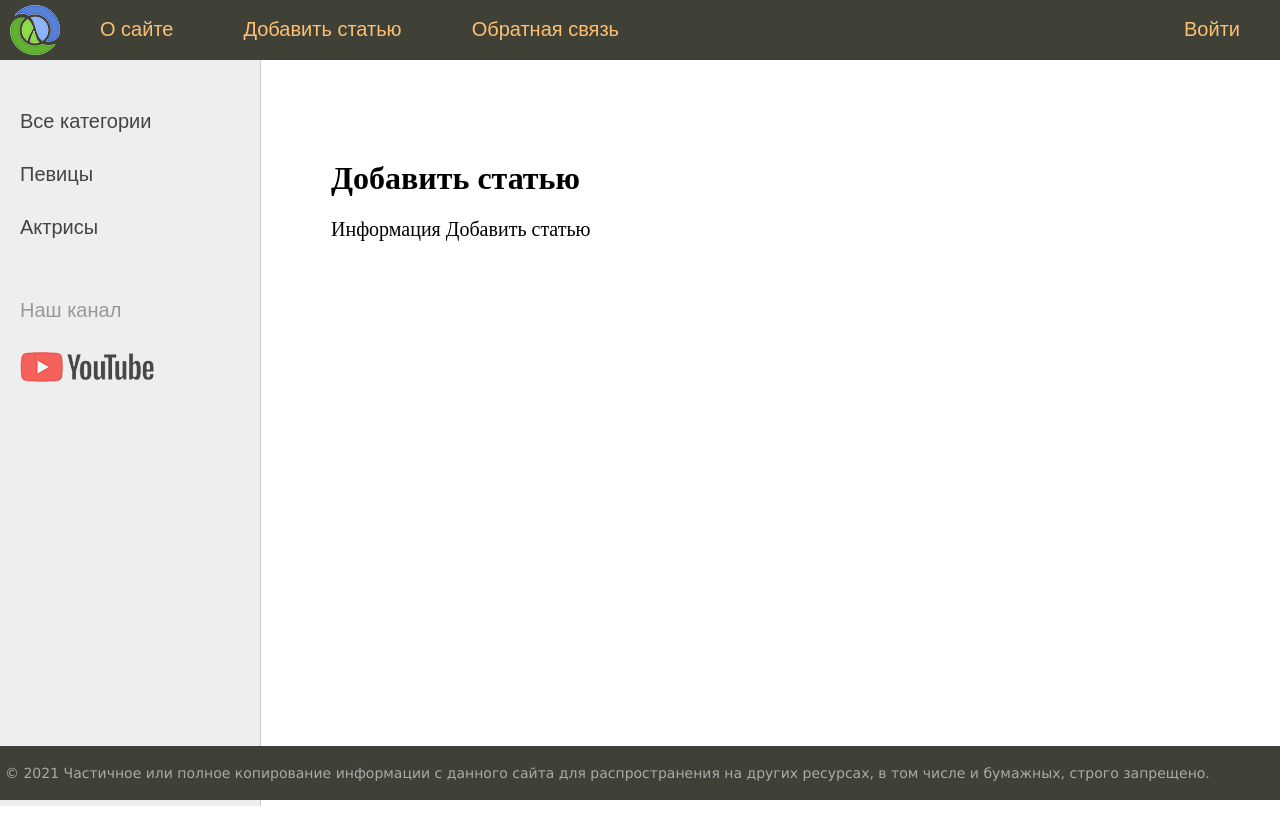
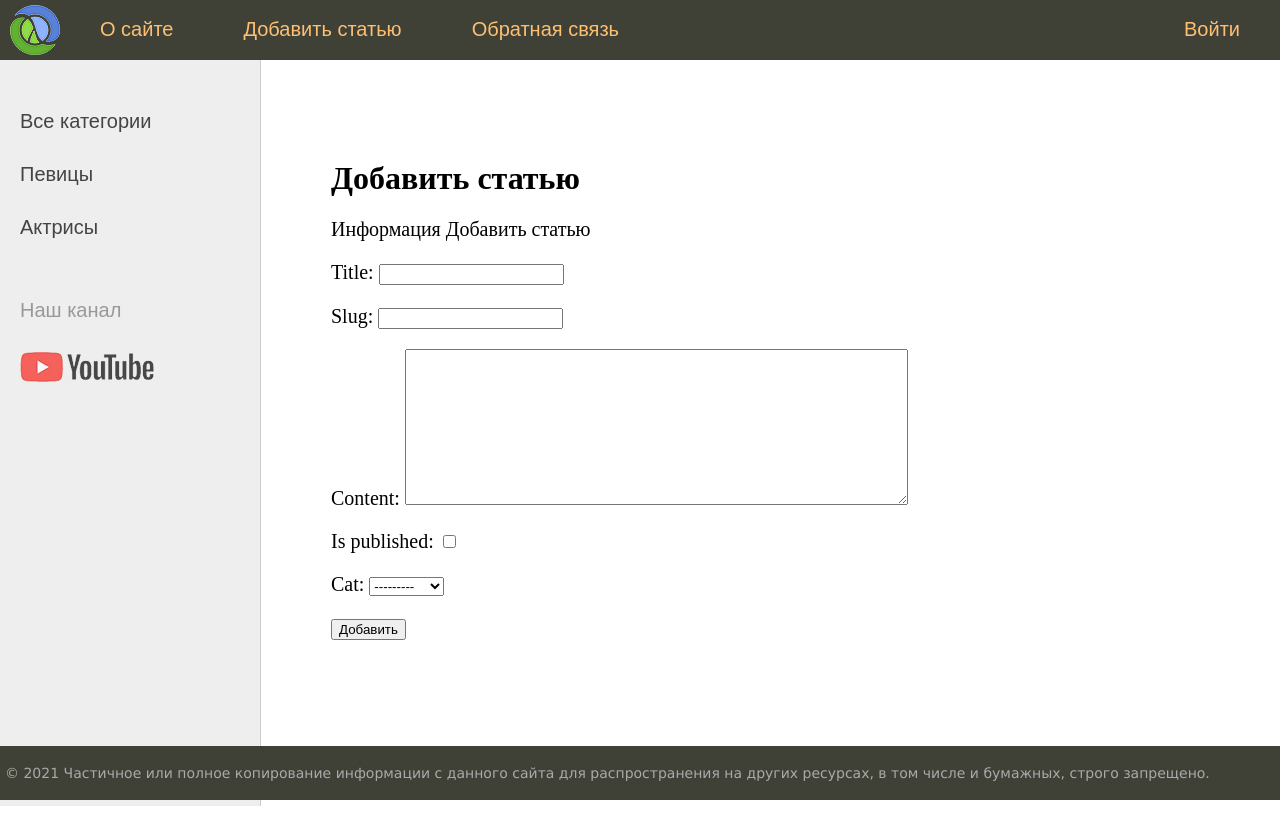
Before and after one commit to aza72/pythonProject, a Django app: page /add_page/ in a window 1280 px wide. Run offline with Django 4.2, Linux system fonts and the light colour scheme; data comes from the database, SQL or seed files in the repository.

Commit message:
#lesson 13  40%

```diff
--- /dev/null
+++ b/lc/forms.py
@@ -0,0 +1,9 @@
+from django import forms
+from .models import *
+
+class AddPostForm(forms.Form):
+    title=forms.CharField(max_length=255)
+    slug=forms.SlugField(max_length=255)
+    content=forms.CharField(widget=forms.Textarea(attrs={'cols':60,'rows':10}))
+    is_published=forms.BooleanField()
+    cat=forms.ModelChoiceField(queryset=Category.objects.all())
--- a/lc/templates/lc/addpage.html
+++ b/lc/templates/lc/addpage.html
@@ -3,4 +3,11 @@
 {% block content %}
 <h1>{{ title }}</h1>
 <p1> Информация Добавить статью</p1>
+
+
+<form action="{% url 'add_page' %}" method="post">
+    {% csrf_token %}
+    {{ form.as_p }}
+    <button type="submit">Добавить</button>
+</form>
 {% endblock %}
--- a/lc/views.py
+++ b/lc/views.py
@@ -1,5 +1,7 @@
 from django.shortcuts import render, redirect, get_object_or_404
 from django.http import HttpResponse, HttpResponseNotFound, Http404
+
+from .forms import *
 from .models import *
 # Create your views here.
 
@@ -23,8 +25,15 @@ def about (request):
     return render(request,'lc/about.html',{'menu':menu,'title':'Страница о нас'})
 
 def add_page (request):
+    if request.method == 'POST':
+        form = AddPostForm(request.POST)
+        if form.is_valid():
+            print(form.cleaned_data)
+    else:
+        form = AddPostForm
     addpage_param = {'menu': menu,
-                     'title': 'Добавить статью'
+                     'title': 'Добавить статью',
+                     'form':form
                     }
     return render(request, 'lc/addpage.html', context=addpage_param )
 def contact (request):
```
